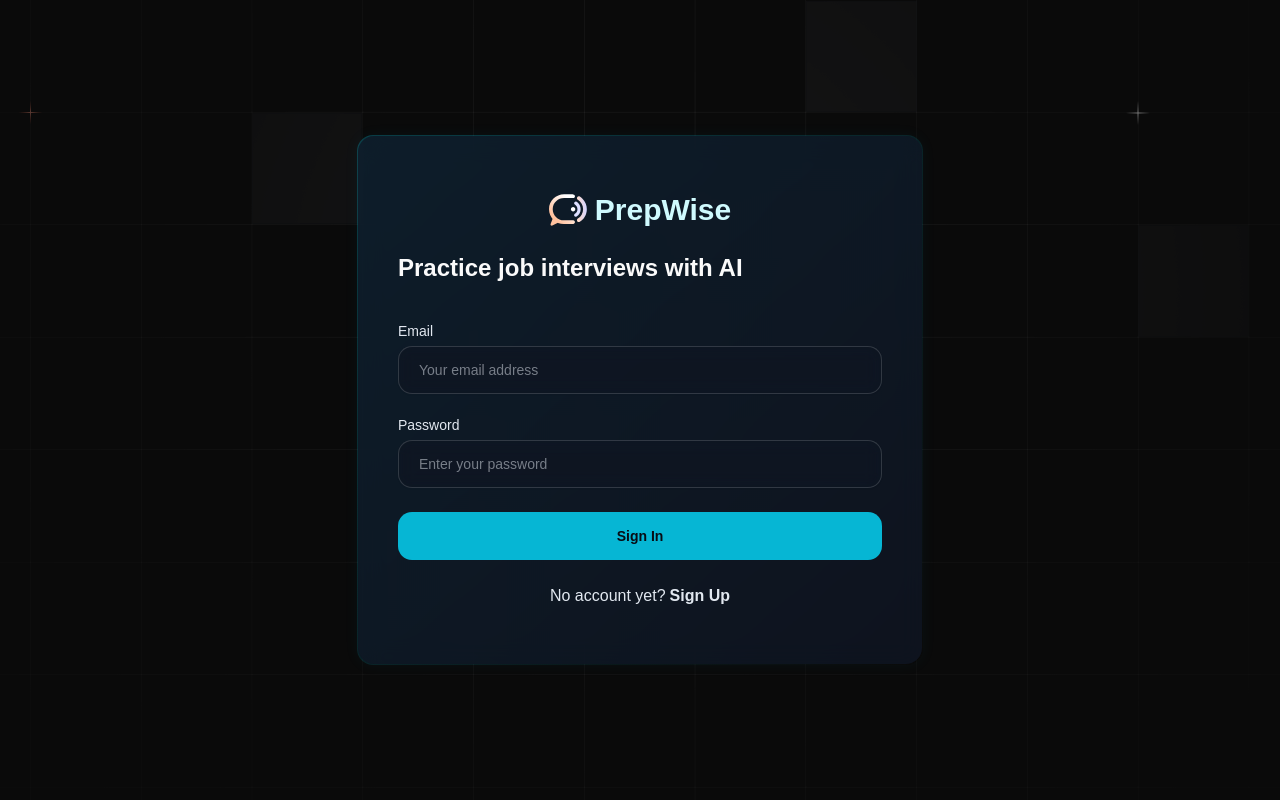
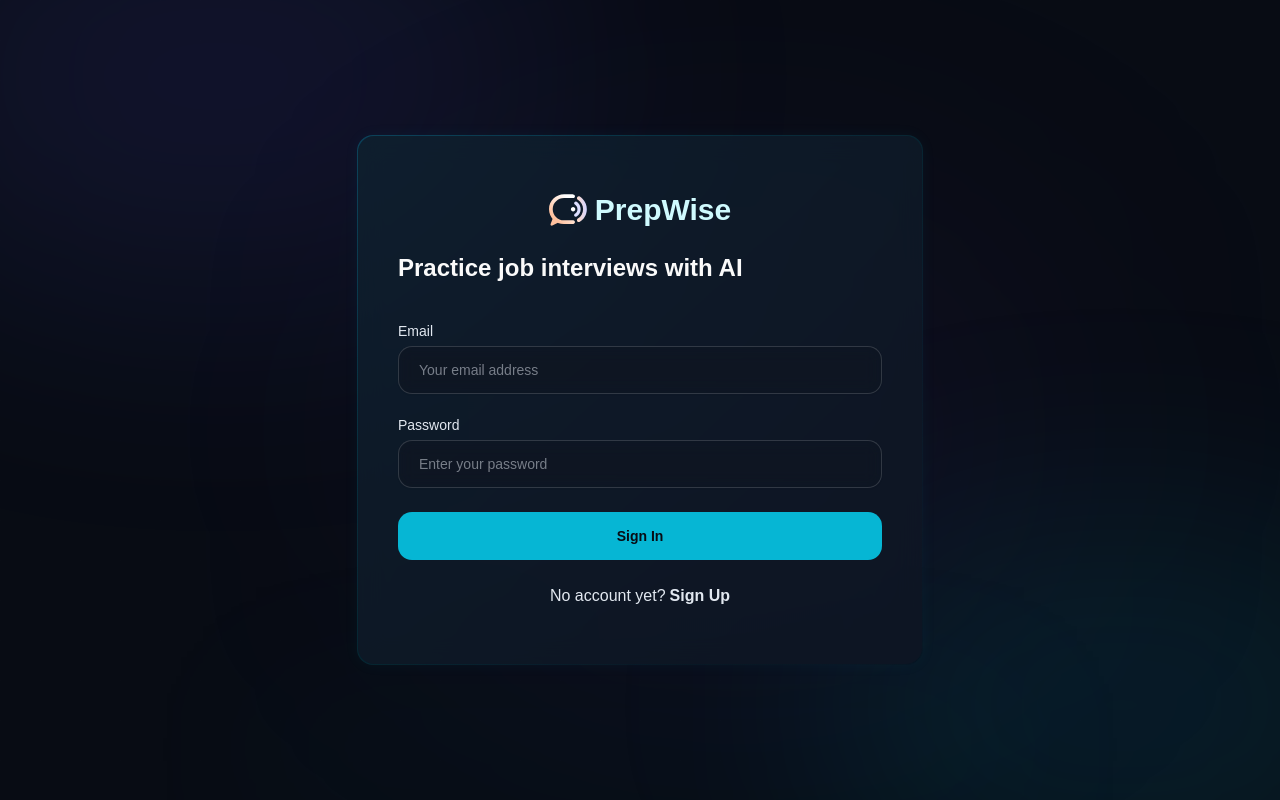
Before and after one commit to 2004Shivansh94/PrepWise, a Next.js app: page /sign-in in a window 1280 px wide. Built offline with nearby package versions, Linux system fonts and the light colour scheme; no server answers; a web font is replaced by a local one.

Commit message:
feat: implement high-fidelity GPU-accelerated animated glassmorphic background with floating mesh glow orbs and subtle grid pattern

```diff
--- a/app/globals.css
+++ b/app/globals.css
@@ -419,3 +419,48 @@
 @utility badge {
   @apply px-3 py-1 rounded-full border border-primary-200/20 bg-primary-200/10 text-primary-200 text-xs font-semibold uppercase tracking-wider;
 }
+
+@utility animate-float-slow {
+  animation: float-slow 22s infinite ease-in-out;
+}
+
+@utility animate-float-medium {
+  animation: float-medium 16s infinite ease-in-out;
+}
+
+@utility animate-float-reverse {
+  animation: float-reverse 19s infinite ease-in-out;
+}
+
+@keyframes float-slow {
+  0%, 100% {
+    transform: translate3d(0, 0, 0) scale(1);
+  }
+  33% {
+    transform: translate3d(30px, -50px, 0) scale(1.08);
+  }
+  66% {
+    transform: translate3d(-20px, 20px, 0) scale(0.95);
+  }
+}
+
+@keyframes float-medium {
+  0%, 100% {
+    transform: translate3d(0, 0, 0) scale(1);
+  }
+  50% {
+    transform: translate3d(-40px, 40px, 0) scale(1.12);
+  }
+}
+
+@keyframes float-reverse {
+  0%, 100% {
+    transform: translate3d(0, 0, 0) scale(1);
+  }
+  40% {
+    transform: translate3d(40px, 30px, 0) scale(0.92);
+  }
+  80% {
+    transform: translate3d(-30px, -30px, 0) scale(1.04);
+  }
+}
--- a/app/layout.tsx
+++ b/app/layout.tsx
@@ -3,6 +3,7 @@ import type { Metadata } from "next";
 import { Mona_Sans } from "next/font/google";
 
 import "./globals.css";
+import AnimatedBackground from "@/components/AnimatedBackground";
 
 const monaSans = Mona_Sans({
   variable: "--font-mona-sans",
@@ -22,6 +23,7 @@ export default function RootLayout({
   return (
     <html lang="en" className="dark">
       <body className={`${monaSans.className} antialiased pattern`}>
+        <AnimatedBackground />
         {children}
 
         <Toaster />
--- /dev/null
+++ b/components/AnimatedBackground.tsx
@@ -0,0 +1,40 @@
+"use client";
+
+import React from "react";
+
+export default function AnimatedBackground() {
+  return (
+    <div className="fixed inset-0 -z-50 overflow-hidden pointer-events-none bg-[#080c14]">
+      {/* Dynamic Grid overlay */}
+      <div
+        className="absolute inset-0 opacity-[0.03] mix-blend-overlay"
+        style={{
+          backgroundImage: `linear-gradient(rgba(255, 255, 255, 0.1) 1px, transparent 1px),
+                            linear-gradient(90deg, rgba(255, 255, 255, 0.1) 1px, transparent 1px)`,
+          backgroundSize: "40px 40px",
+        }}
+      />
+
+      {/* Slow moving soft glow orbs */}
+      {/* Indigo Orb */}
+      <div
+        className="absolute top-[-10%] left-[-10%] w-[50%] h-[50%] rounded-full bg-indigo-500/10 blur-[120px] animate-float-slow"
+      />
+
+      {/* Cyan Orb */}
+      <div
+        className="absolute bottom-[-10%] right-[-10%] w-[50%] h-[50%] rounded-full bg-cyan-500/10 blur-[120px] animate-float-reverse"
+      />
+
+      {/* Violet Orb */}
+      <div
+        className="absolute top-[30%] left-[40%] w-[40%] h-[40%] rounded-full bg-purple-500/8 blur-[130px] animate-float-medium"
+      />
+
+      {/* Subtle bottom highlight */}
+      <div
+        className="absolute bottom-0 left-[20%] right-[20%] h-[20%] bg-gradient-to-t from-cyan-500/5 to-transparent blur-[80px]"
+      />
+    </div>
+  );
+}
```
